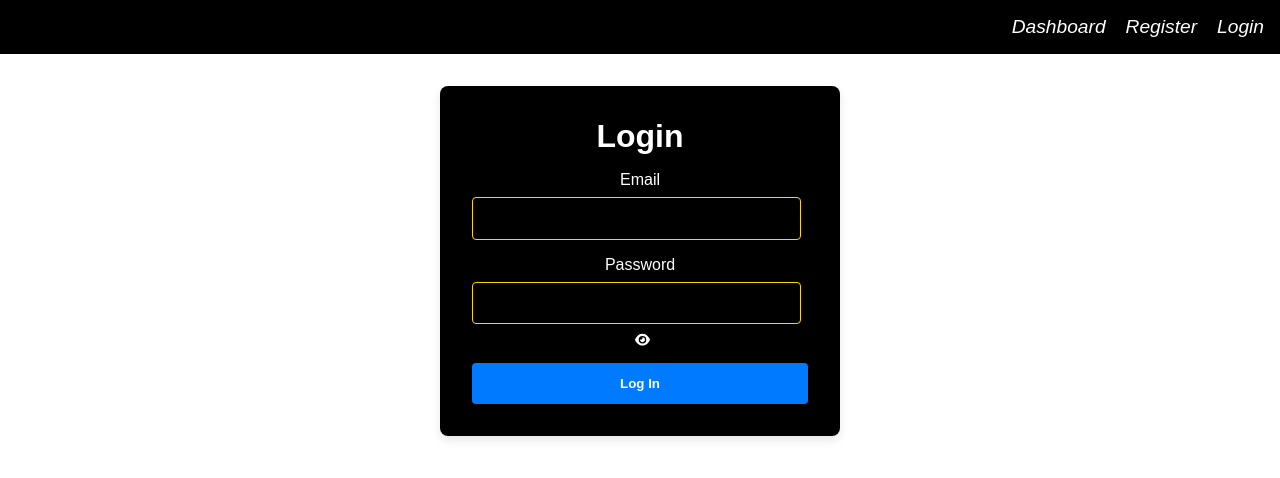
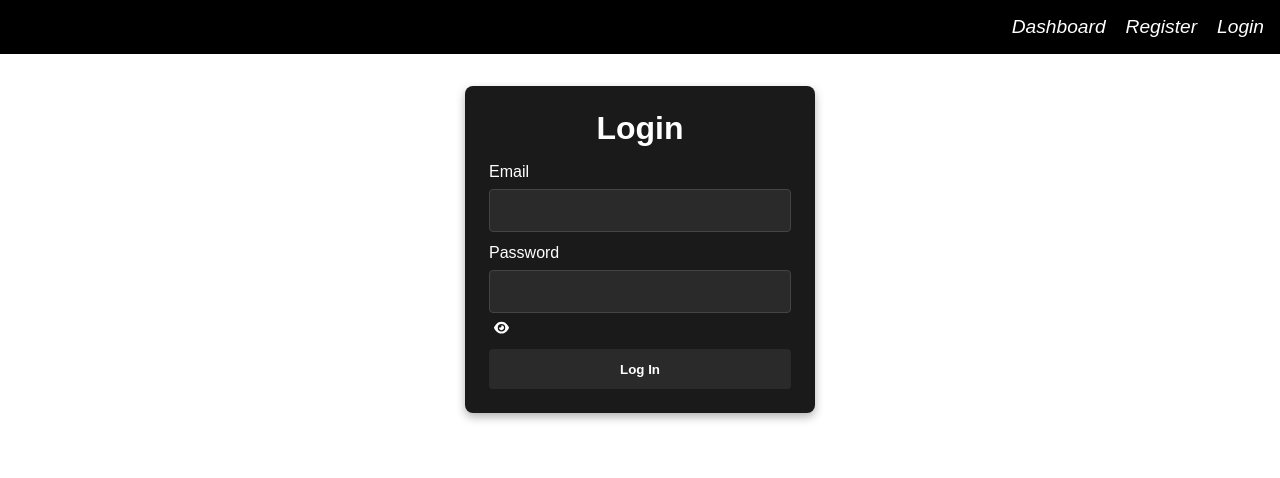
Before and after one commit to RobertFacundo/authF, a React (Vite) app: page /Login in a window 1280 px wide. Shown: the top 478 px of the page. Built offline with nearby package versions, Linux system fonts and the light colour scheme; no server answers.

Commit message:
email verification and conditional renederize registerform

```diff
--- a/src/components/auth/AuthForm.jsx
+++ b/src/components/auth/AuthForm.jsx
@@ -3,18 +3,18 @@ import useAuth from "../../hooks/useAuth";
 import ReCAPTCHA from "react-google-recaptcha";
 import { FontAwesomeIcon } from "@fortawesome/react-fontawesome";
 import { faEye, faEyeSlash } from "@fortawesome/free-solid-svg-icons";
-import { Container, Form, FieldContainer, Input, Button, IconButton, ErrorMessage, SuccessMessage } from "./AuthFormStyles.js";
+import LoadingSpinner from "../common/Loader.jsx";
+import { Container, Form, FieldContainer, Input, Button, IconButton, ErrorMessage, SuccessMessage, CaptchaContainer } from "./AuthFormStyles.js";
 
 const AuthForm = ({ type }) => {
     const isRegister = type === 'register';
-    const { handleChange, credentials, togglePasswordVisibility, handleCaptchaChange, handleSubmit, error, success } = useAuth(type);
+    const { handleChange, credentials, togglePasswordVisibility, handleCaptchaChange, handleSubmit, error, success, loading } = useAuth(type);
 
     return (
         <Container>
+            {!loading && !success && (
+                <>
                     <h1>{isRegister ? 'Register' : 'Login'}</h1>
-            {error && <ErrorMessage>{error}</ErrorMessage>}
-            {success && <SuccessMessage>{success}</SuccessMessage>}
-
                     <Form onSubmit={handleSubmit}>
                         {isRegister && (
                             <>
@@ -42,10 +42,17 @@ const AuthForm = ({ type }) => {
                         </FieldContainer>
 
                         {isRegister && (
+                           <CaptchaContainer>
                              <ReCAPTCHA sitekey={import.meta.env.VITE_RECAPTCHA_SITE_KEY} onChange={handleCaptchaChange} />
+                           </CaptchaContainer>
                         )}
                         <Button type='submit'>{isRegister ? 'Register' : 'Log In'}</Button>
                     </Form>
+                </>
+            )}
+            {error && <ErrorMessage>{error}</ErrorMessage>}
+            {success && <SuccessMessage>{success}</SuccessMessage>}
+            {loading && <LoadingSpinner />}
         </Container>
     );
 };
--- a/src/components/auth/AuthFormStyles.js
+++ b/src/components/auth/AuthFormStyles.js
@@ -1,49 +1,48 @@
 import styled from 'styled-components';
 
 export const Container = styled.div`
-    background-color: #000;
+    background-color: #1A1A1A;  /* Gris oscuro */
     color: white;
-    padding: 2rem;
+    padding: 1.5rem;
     border-radius: 8px;
-    box-shadow: 0px 4px 10px rgba(0, 0, 0, 0.1);
-    width: 400px;
+    box-shadow: 0px 4px 10px rgba(0, 0, 0, 0.3); /* Sombra más suave */
+    width: 350px; /* Menor ancho para un diseño más compacto */
     margin: auto;
     text-align: center;
     margin-top: 2rem;
 `;
 
 export const Form = styled.form`
-    display:flex;
+    display: flex;
     flex-direction: column;
-    gap: 1rem;
-    margin-top: 1rem
+    gap: 0.8rem; /* Menor espacio entre los campos */
+    margin-top: 1rem;
 `;
 
 export const FieldContainer = styled.div`
     display: flex;
     flex-direction: column;
-    align-items: flex-center;
-    text-align: center;
+    align-items: flex-start;  /* Alineación más limpia */
     gap: 0.5rem;
     width: 100%;
 `;
 
 export const Input = styled.input`
     padding: 0.8rem;
-    border: 1px solid #ffd700;
-    background-color: #000;
+    border: 1px solid #444; /* Borde más oscuro */
+    background-color: #2A2A2A;  /* Fondo más oscuro para el input */
     color: white;
     border-radius: 4px;
     outline: none;
-    width: 98%;
+    width: 100%; /* Asegurarse que ocupe todo el ancho del contenedor */
 
-    &:focus{
-    border-color: #007BFF;
+    &:focus {
+        border-color: #FFD700; /* Amarillo al enfocarse */
     }
 `;
 
 export const Button = styled.button`
-    background-color: #007BFF;
+    background-color: #2A2A2A;
     color: white;
     padding: 0.8rem;
     border: none;
@@ -52,8 +51,8 @@ export const Button = styled.button`
     font-weight: bold;
     transition: 0.3s;
 
-    &:hover{
-        background-color: #0056b3;
+    &:hover {
+        background-color: #444;
     }
 `;
 
@@ -66,8 +65,18 @@ export const IconButton = styled.button`
 `;
 
 export const ErrorMessage = styled.p`
-    color: red;
+    margin-top: 1rem;
+    color: #FF6347;  /* Rojo más suave */
 `;
+
 export const SuccessMessage = styled.p`
-    color: green;
+    color: #32CD32;  /* Verde más suave */
 `;
+
+export const CaptchaContainer = styled.div`
+    margin-top: 1rem;
+    display: flex;
+    justify-content: center;  /* Centrado del reCAPTCHA */
+    width: 100%;
+    margin-bottom: 1rem; /* Separación entre captcha y botón */
+`;
--- /dev/null
+++ b/src/components/common/Loader.jsx
@@ -0,0 +1,8 @@
+import React from "react";
+import "./LoadingSpinner.css";
+
+const LoadingSpinner = () => (
+    <span class="loader"></span>
+);
+
+export default LoadingSpinner;
--- /dev/null
+++ b/src/components/common/LoadingSpinner.css
@@ -0,0 +1,35 @@
+.loader {
+    width: 4.8px;
+    height: 4.8px;
+    display: block;
+    margin: 20px auto;
+    position: relative;
+    border-radius: 4px;
+    color: #FFF;
+    background: currentColor;
+    box-sizing: border-box;
+    animation: animloader 0.3s 0.3s linear infinite alternate;
+  }
+  .loader::after,
+  .loader::before {
+    content: '';
+    box-sizing: border-box;
+    width: 4.8px;
+    height: 4.8px;
+    border-radius: 4px;
+    background: currentColor;
+    position: absolute;
+    left: 50%;
+    transform: translateX(-50%);
+    top: 15px;
+    animation: animloader 0.3s 0.45s linear infinite alternate;
+  }
+  .loader::after {
+      top: -15px;
+      animation-delay: 0s;
+  }
+
+  @keyframes animloader {
+      0% { width: 4.8px }
+      100% { width: 48px}
+  }
--- a/src/hooks/useAuth.js
+++ b/src/hooks/useAuth.js
@@ -2,6 +2,7 @@ import { useState } from "react";
 import { useNavigate } from "react-router-dom";
 import { RegisterService, LoginService } from "../services/authServices";
 import { validateInputs } from "../utils/validateInputs";
+import checkEmailExists from "../services/checkEmailService";
 
 const useAuth = (type) => {
     const [credentials, setCredentials] = useState({
@@ -13,6 +14,7 @@ const useAuth = (type) => {
     });
     const [captchaToken, setCaptchaToken] = useState('');
     const [error, setError] = useState(null);
+    const [loading, setLoading] = useState(false)
     const [success, setSuccess] = useState('');
     const navigate = useNavigate();
 
@@ -37,28 +39,38 @@ const useAuth = (type) => {
     const handleSubmit = async (e) => {
         e.preventDefault();
 
+        if (type === 'register' && !captchaToken) {
+            setError('Please, validate captcha to continue');
+            return;
+        }
         const validationError = validateInputs(credentials.email, credentials.password);
         if (validationError) {
             setError(validationError);
             return;
         }
 
-        if (type === 'register' && !captchaToken) {
-            setError('Please, validate captcha to continue');
-            return;
-        }
-
         setSuccess(null);
+        setLoading(true)
+        setError(null)
 
         try {
             let response;
-            const user = {...credentials, captchaToken}
+
+            const emailExists = await checkEmailExists(credentials.email)
+            if (emailExists) {
+                setError('Email already registered')
+                setLoading(false);
+                return;
+            }
+
+            const user = { ...credentials, captchaToken }
             console.log(user, 'consolelog before calling service')
 
             if (type === 'register') {
                 response = await RegisterService(user);
                 setSuccess('Successfull register 🎉  Check your email inbox to validate your email...');
             } else if (type === 'login') {
+                setLoading(true)
                 response = await LoginService({ email: credentials.email, password: credentials.password });
                 setSuccess('Successfull login 🎉 Redirecting to dashboard');
 
@@ -69,6 +81,8 @@ const useAuth = (type) => {
         } catch (error) {
             setError('Error al procesar la solicitud. Inténtalo de nuevo');
             console.error('Error en autenticación:', error)
+        } finally {
+            setLoading(false)
         }
     };
 
@@ -80,6 +94,7 @@ const useAuth = (type) => {
         handleSubmit,
         error,
         success,
+        loading
     }
 };
 
--- /dev/null
+++ b/src/services/checkEmailService.js
@@ -0,0 +1,14 @@
+import axios from "axios"
+
+const checkEmailExists = async (email) => {
+    try {
+        const response = await axios.get(`${import.meta.env.VITE_API_URL}/user/check-user/${email}`)
+
+        return response.data
+    } catch (error) {
+        console.error('Email verification error:', error);
+        return { exists: false };
+    }
+}
+
+export default checkEmailExists;
```
Lines whose indentation alone changed are shown as unchanged.
